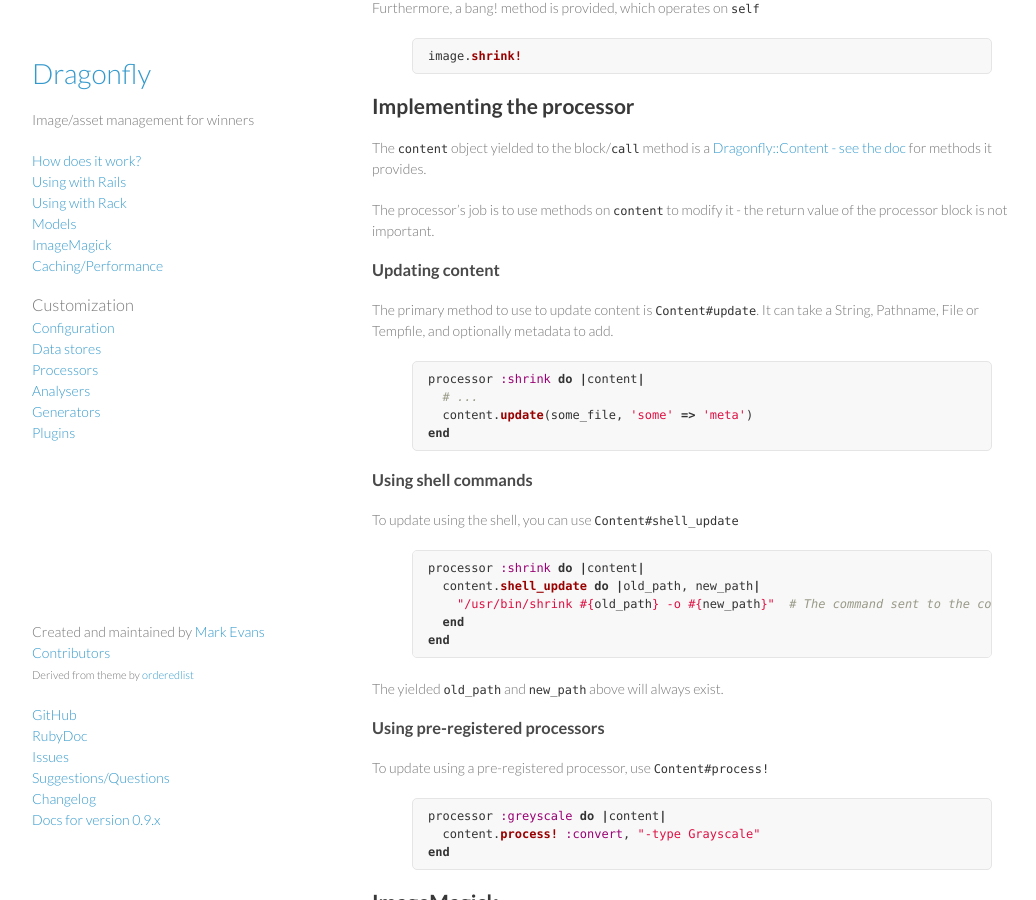
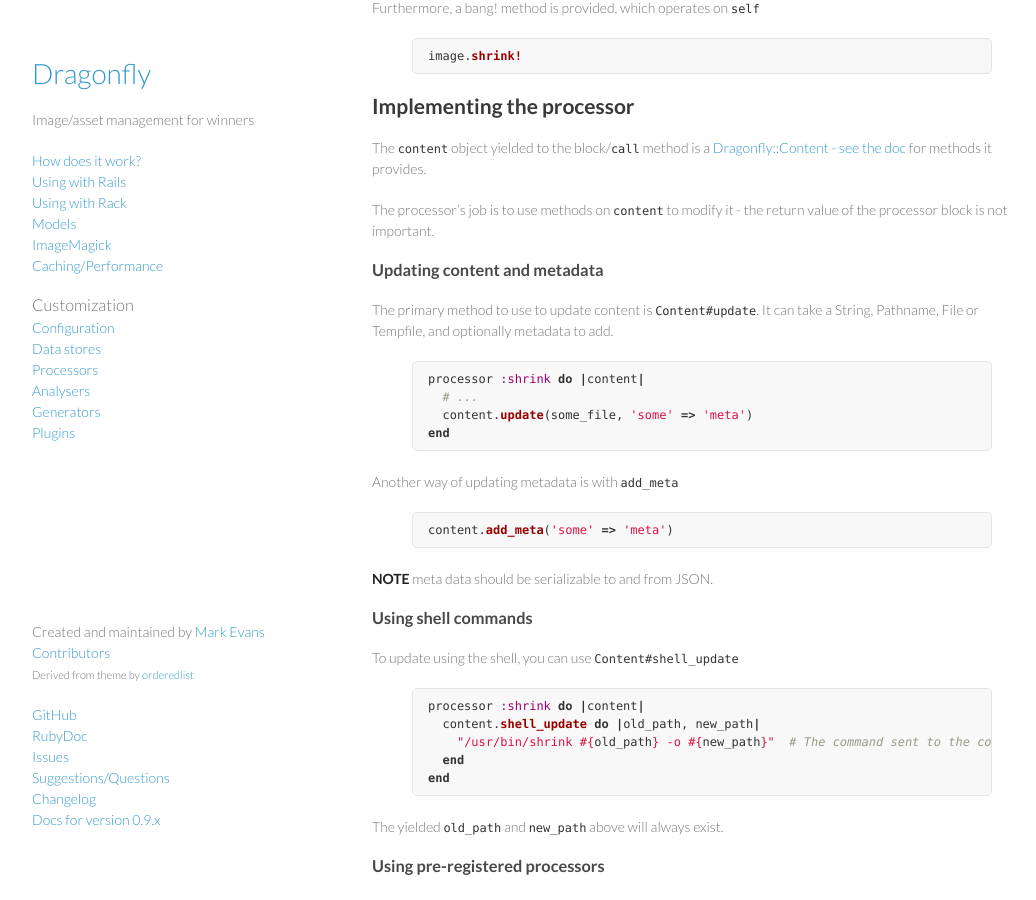
Before and after one commit to brendon/dragonfly-docs, a Jekyll site: the page built from _posts/0000-02-03-processors.md, in a window 1280 px wide and 900 px high, scrolled down 764 px. Shown: the whole window, without its empty margins (108-1144 px from the left). Built offline with Jekyll 4.4.1, drawn with Linux system fonts in a browser that asks for light colours; Markdown is read by kramdown in place of the engine named in the settings.

Commit message:
more notes on meta data

```diff
--- a/_posts/0000-02-03-processors.md
+++ b/_posts/0000-02-03-processors.md
@@ -50,7 +50,7 @@ The `content` object yielded to the block/`call` method is a <a href="http://rdo
 
 The processor's job is to use methods on `content` to modify it - the return value of the processor block is not important.
 
-### Updating content
+### Updating content and metadata
 The primary method to use to update content is `Content#update`. It can take a String, Pathname, File or Tempfile, and optionally metadata to add.
 
 {% highlight ruby %}
@@ -59,6 +59,13 @@ processor :shrink do |content|
   content.update(some_file, 'some' => 'meta')
 end
 {% endhighlight %}
+
+Another way of updating metadata is with `add_meta`
+{% highlight ruby %}
+content.add_meta('some' => 'meta')
+{% endhighlight %}
+
+**NOTE** meta data should be serializable to and from JSON.
 
 ### Using shell commands
 To update using the shell, you can use `Content#shell_update`
```
